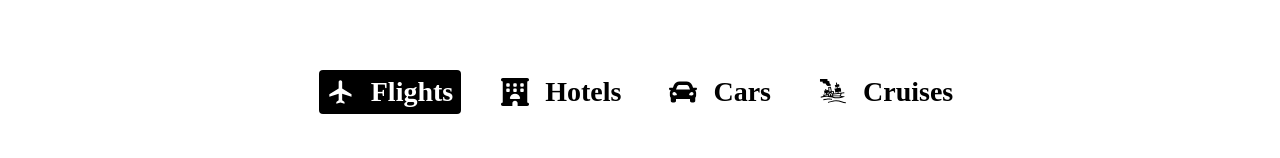
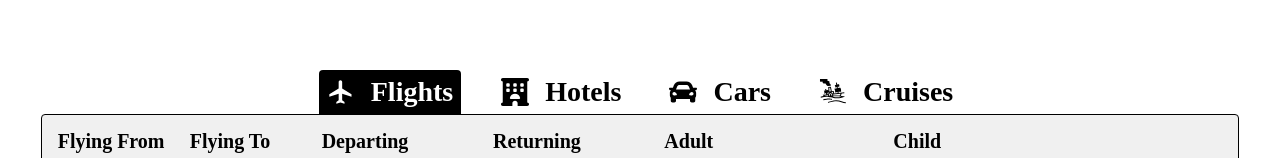
Before and after one commit to OzgeCetin43/TravelGo, a React (Vite) app: page / in a window 1280 px wide. Shown: the part 794-952 px from the top of the page. Built offline with nearby package versions, Linux system fonts and the light colour scheme; a web font is replaced by a local one.

Commit message:
map created

```diff
--- /dev/null
+++ b/src/components/Map/Map.css
@@ -0,0 +1,5 @@
+.map {
+  padding: 2rem;
+  border: none;
+  border-radius: 2.5rem;
+}
--- /dev/null
+++ b/src/components/Map/Map.tsx
@@ -0,0 +1,18 @@
+import React from "react";
+
+import "./Map.css";
+
+const Map: React.FC = () => {
+  return (
+    <iframe
+      src="https://www.google.com/maps/embed?pb=!1m18!1m12!1m3!1d19120105.7727045!2d-116.7468733803477!3d54.19783210562494!2m3!1f0!2f0!3f0!3m2!1i1024!2i768!4f13.1!3m3!1m2!1s0x4b0d03d337cc6ad9%3A0x9968b72aa2438fa5!2sKanada!5e0!3m2!1str!2str!4v1721305396051!5m2!1str!2str"
+      width={"100%"}
+      height="650"
+      allowFullScreen={true}
+      referrerPolicy="no-referrer-when-downgrade"
+      className="map"
+    />
+  );
+};
+
+export default Map;
--- a/src/components/Tab/Tab.css
+++ b/src/components/Tab/Tab.css
@@ -22,15 +22,16 @@
   justify-content: center;
   gap: 1rem;
   font-size: 1.75rem;
-  margin: 4rem auto;
   cursor: pointer;
   padding: 0.5rem;
+  margin-top: 4rem;
 }
 
 .tab-list-item.active {
   background-color: #000;
   color: #fff;
-  border-radius: 0.25rem;
+  border-top-left-radius: 0.25rem;
+  border-top-right-radius: 0.25rem;
 }
 
 .tab-form {
--- a/src/pages/Home/Home.tsx
+++ b/src/pages/Home/Home.tsx
@@ -2,14 +2,14 @@ import React from "react";
 
 import Hero from "../../components/Hero/Hero";
 import Tab from "../../components/Tab/Tab";
+import Map from "../../components/Map/Map";
 
-const Home: React.FC = () => {
-  return (
-    <>
-      <Hero />
-      <Tab />
-    </>
-  );
-};
+const Home: React.FC = () => (
+  <>
+    <Hero />
+    <Tab />
+    <Map />
+  </>
+);
 
 export default Home;
```
